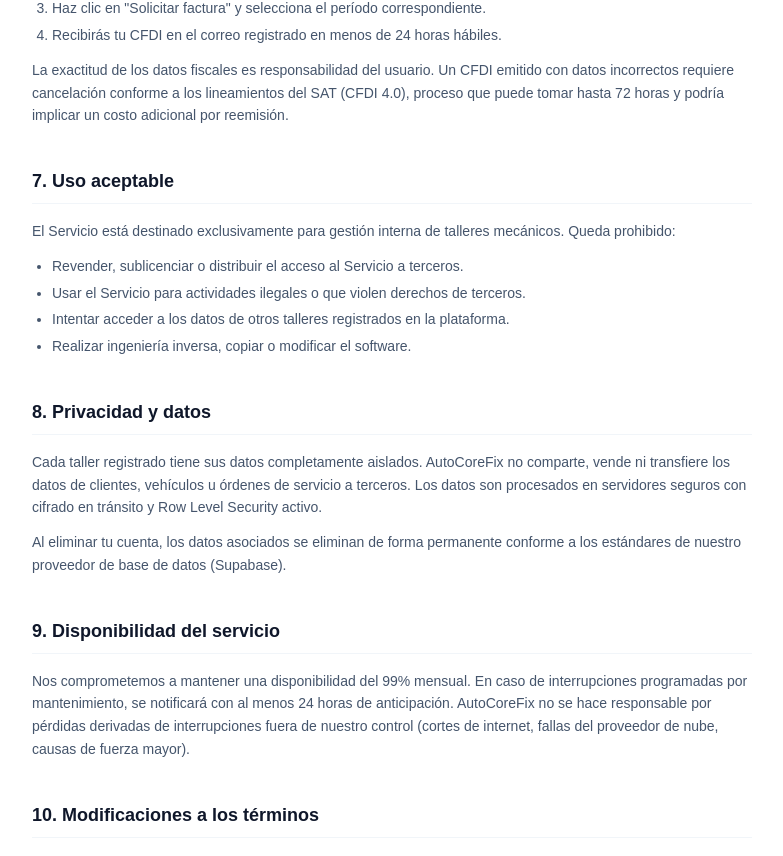
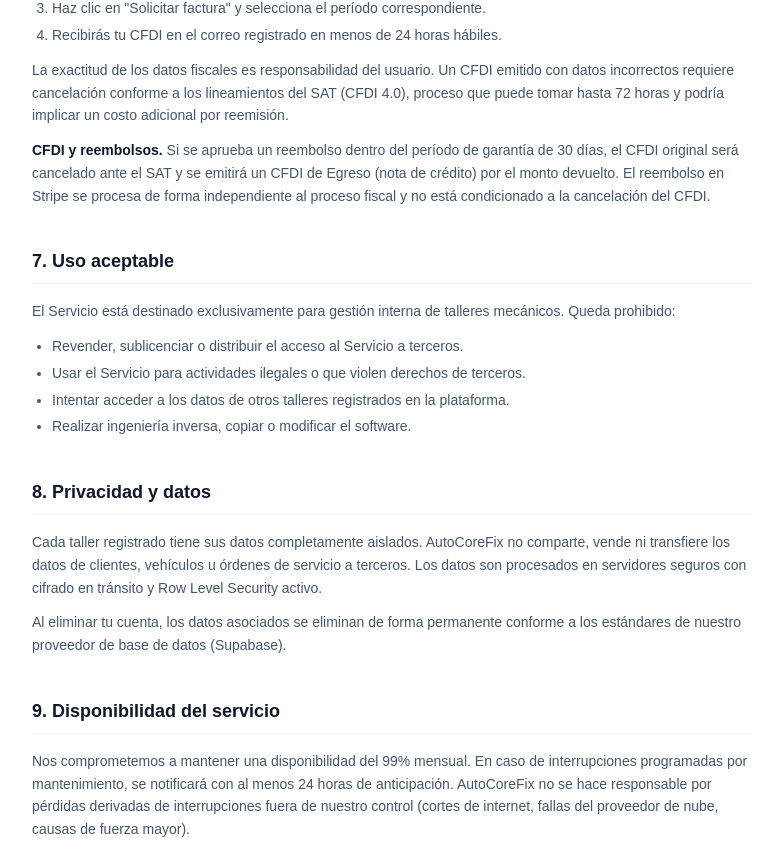
Before and after one commit to Autocorefix/autocorefix, a Next.js app: page /terminos in a window 1280 px wide. Shown: the part 1555-2411 px from the top of the page, without its empty margins (248-1031 px from the left). Built offline with nearby package versions, Linux system fonts and the light colour scheme.

Commit message:
fix: factura solo en plan activo, nota de credito en modal y terminos

```diff
--- a/src/app/dashboard/billing/BillingClient.tsx
+++ b/src/app/dashboard/billing/BillingClient.tsx
@@ -498,7 +498,7 @@
       </div>
 
       {/* ── Solicitar factura ── */}
-      {(isActive || isTrialing) && (
+      {isActive && (
         <div className="bg-white rounded-2xl border border-zinc-200 p-6">
           <div className="flex items-center gap-3 mb-1">
             <Receipt className="w-4 h-4 text-[#2563EB]" />
@@ -598,10 +598,16 @@
               ))}
             </div>
 
-            <div className="flex items-start gap-2.5 bg-amber-50 border border-amber-100 rounded-xl px-4 py-3 mb-5">
+            <div className="flex items-start gap-2.5 bg-amber-50 border border-amber-100 rounded-xl px-4 py-3 mb-3">
               <AlertCircle className="w-4 h-4 text-amber-600 shrink-0 mt-0.5" />
               <p className="text-xs text-amber-700 leading-relaxed">
                 Verifica que tus datos coincidan exactamente con tu <strong>Constancia de Situación Fiscal</strong> del SAT. Un error requiere cancelación del CFDI, lo cual puede tomar hasta 72 horas. Al confirmar, aceptas la responsabilidad sobre la exactitud de los datos.
+              </p>
+            </div>
+            <div className="flex items-start gap-2.5 bg-slate-50 border border-slate-200 rounded-xl px-4 py-3 mb-5">
+              <AlertCircle className="w-4 h-4 text-slate-400 shrink-0 mt-0.5" />
+              <p className="text-xs text-slate-500 leading-relaxed">
+                Si solicitas un reembolso dentro de los 30 días de garantía, el CFDI emitido será cancelado ante el SAT y se emitirá una nota de crédito (CFDI Egreso). El reembolso se procesa de forma independiente a través de Stripe.
               </p>
             </div>
 
--- a/src/app/terminos/page.tsx
+++ b/src/app/terminos/page.tsx
@@ -113,6 +113,12 @@
               requiere cancelación conforme a los lineamientos del SAT (CFDI 4.0), proceso que puede tomar hasta 72 horas
               y podría implicar un costo adicional por reemisión.
             </p>
+            <p>
+              <strong>CFDI y reembolsos.</strong> Si se aprueba un reembolso dentro del período de garantía de 30 días,
+              el CFDI original será cancelado ante el SAT y se emitirá un CFDI de Egreso (nota de crédito) por el monto
+              devuelto. El reembolso en Stripe se procesa de forma independiente al proceso fiscal y no está condicionado
+              a la cancelación del CFDI.
+            </p>
           </Section>
 
           <Section title="7. Uso aceptable">
```
